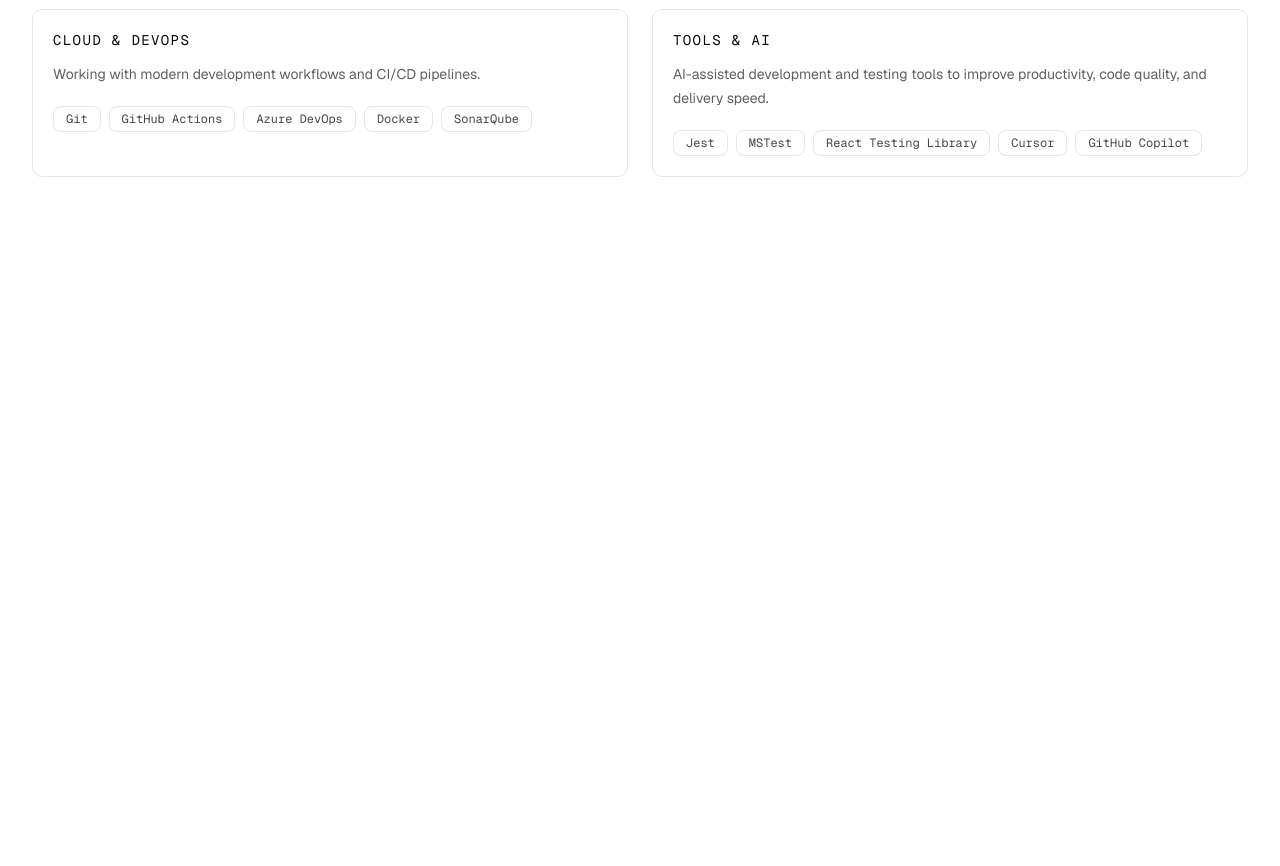
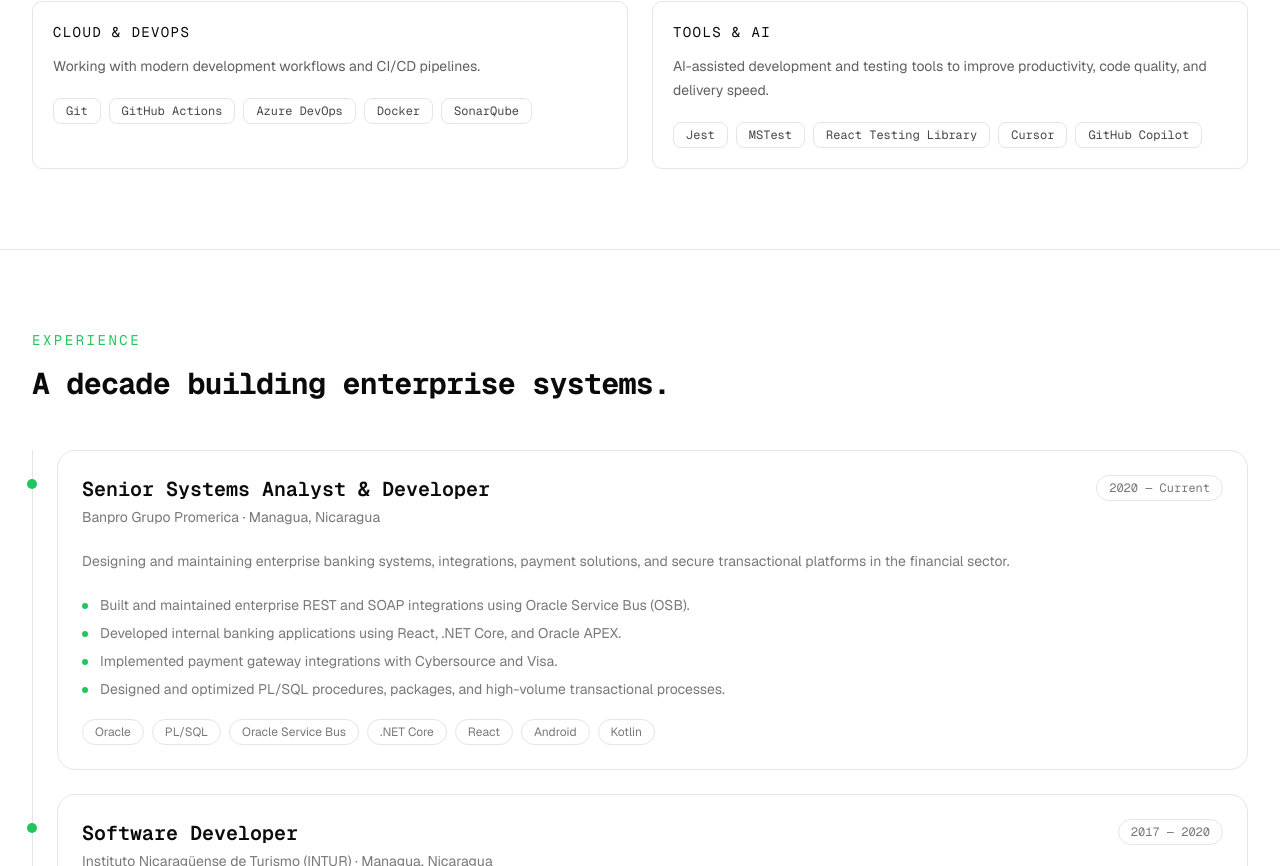
Before and after one commit to asamuel/alex-portfolio, a Next.js app: page / in a window 1280 px wide. Shown: the part 1934-2800 px from the top of the page. Before the commit the page ends 2191 px from the top, so only its background shows below. Built offline with nearby package versions, Linux system fonts and the light colour scheme.

Commit message:
feat: add experience section

```diff
--- a/src/app/page.tsx
+++ b/src/app/page.tsx
@@ -1,4 +1,5 @@
 import { AboutSection } from '@/sections/about/about';
+import { ExperienceSection } from '@/sections/experience/experience';
 import { HeroSection } from '@/sections/hero/hero';
 import { SkillSection } from '@/sections/skills/skills';
 
@@ -8,6 +9,7 @@
       <HeroSection />
       <AboutSection />
       <SkillSection />
+      <ExperienceSection />
     </main>
   );
 };
--- a/src/constants/navigation.ts
+++ b/src/constants/navigation.ts
@@ -2,8 +2,8 @@
 
 export const navigationItems: NavigationItem[] = [
   { label: 'About', href: '#about' },
+  { label: 'Skills', href: '#skills' },
   { label: 'Experience', href: '#experience' },
   { label: 'Projects', href: '#projects' },
-  { label: 'Skills', href: '#skills' },
   { label: 'Contact', href: '#contact' },
 ];
--- a/src/sections/about/about.tsx
+++ b/src/sections/about/about.tsx
@@ -9,7 +9,7 @@
       <div className="mx-auto grid max-w-7xl gap-12 lg:grid-cols-[0.8fr_1.2fr]">
         <div>
           <p className="font-mono text-sm uppercase tracking-[0.18em] text-accent">About</p>
-          <h2 className="mt-4 max-w-md text-3xl font-mono font-bold tracking-tight text-foreground sm:text-4xl">
+          <h2 className="mt-4 max-w-md text-3xl font-mono font-bold tracking-tight text-foreground sm:text-3xl">
             Engineering reliable systems with product impact.
           </h2>
         </div>
--- /dev/null
+++ b/src/sections/experience/experience-card.tsx
@@ -0,0 +1,53 @@
+import { Experience } from '@/types/experience';
+import React from 'react';
+
+interface ExperienceTypeProps {
+  experience: Experience;
+}
+export const ExperienceCard = ({ experience }: ExperienceTypeProps) => {
+  const period = experience.current
+    ? `${experience.startDate} — Current`
+    : `${experience.startDate} — ${experience.endDate}`;
+
+  return (
+    <article className="relative rounded-2xl border border-border bg-card p-6 transition-colors hover:border-accent hover:text-foreground">
+      <span className="absolute -left-[31px] top-7 size-2.5 rounded-full bg-accent" />
+
+      <div className="flex flex-col gap-3 sm:flex-row sm:items-start sm:justify-between">
+        <div>
+          <h3 className="font-mono text-xl font-semibold text-foreground">{experience.role}</h3>
+
+          <p className="mt-1 text-sm text-muted-foreground">
+            {experience.company} · {experience.location}
+          </p>
+        </div>
+
+        <span className="w-fit rounded-full border border-border px-3 py-1 font-mono text-xs text-muted-foreground">
+          {period}
+        </span>
+      </div>
+
+      <p className="mt-5 text-sm leading-7 text-muted-foreground">{experience.summary}</p>
+
+      <ul className="mt-5 space-y-2 text-sm text-muted-foreground">
+        {experience.responsibilities.slice(0, 4).map((responsibility) => (
+          <li key={responsibility} className="flex gap-3">
+            <span className="mt-2 size-1.5 shrink-0 rounded-full bg-accent" />
+            <span>{responsibility}</span>
+          </li>
+        ))}
+      </ul>
+
+      <div className="mt-5 flex flex-wrap gap-2">
+        {experience.technologies.slice(0, 7).map((technology) => (
+          <span
+            key={technology.name}
+            className="rounded-full border border-border px-3 py-1 text-xs text-muted-foreground"
+          >
+            {technology.name}
+          </span>
+        ))}
+      </div>
+    </article>
+  );
+};
--- /dev/null
+++ b/src/sections/experience/experience-timeline.tsx
@@ -0,0 +1,16 @@
+import { Experience } from '@/types/experience';
+import { ExperienceCard } from './experience-card';
+
+interface ExperienceTimelineProps {
+  experiences: Experience[];
+}
+
+export const ExperienceTimeline = ({ experiences }: ExperienceTimelineProps) => {
+  return (
+    <div className="relative space-y-6 border-l border-border pl-6">
+      {experiences.map((experience) => (
+        <ExperienceCard key={experience.id} experience={experience} />
+      ))}
+    </div>
+  );
+};
--- /dev/null
+++ b/src/sections/experience/experience.tsx
@@ -0,0 +1,25 @@
+import { experiences } from '@/constants/experiences';
+import { ExperienceTimeline } from './experience-timeline';
+
+export const ExperienceSection = () => {
+  return (
+    <section
+      id="experience"
+      className="scroll-mt-24 border-t border-border bg-background px-4 py-20 sm:px-6 lg:px-8"
+    >
+      <div className="mx-auto max-w-7xl">
+        <div className="max-w-full">
+          <p className="font-mono text-sm uppercase tracking-[0.18em] text-accent">Experience</p>
+
+          <h2 className="mt-4 font-mono text-3xl font-bold tracking-tight text-foreground sm:text-3xl">
+            A decade building enterprise systems.
+          </h2>
+        </div>
+
+        <div className="mt-12">
+          <ExperienceTimeline experiences={experiences} />
+        </div>
+      </div>
+    </section>
+  );
+};
--- a/src/sections/skills/skills.tsx
+++ b/src/sections/skills/skills.tsx
@@ -11,8 +11,8 @@
         <div className="max-w-2xl">
           <p className="font-mono text-sm uppercase tracking-[0.18em] text-accent">Skills</p>
 
-          <h2 className="mt-4 font-mono text-3xl font-bold tracking-tight text-foreground sm:text-4xl">
-            Technologies I use to build secure and scalable systems.
+          <h2 className="mt-4 font-mono text-3xl font-bold tracking-tight text-foreground sm:text-3xl">
+            Technologies I use to build secure and scalable.
           </h2>
         </div>
 
```
